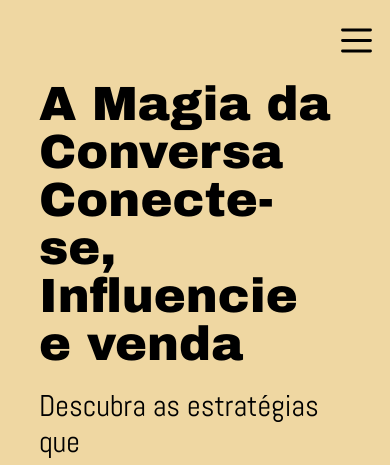
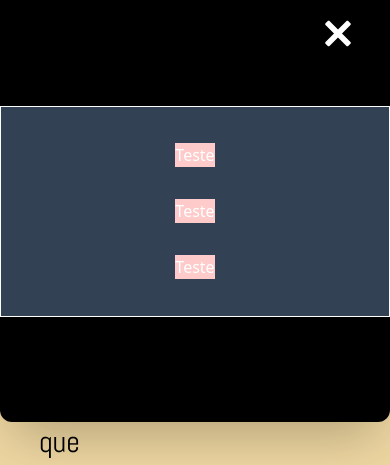
Before and after one commit to BekPiccoli/Livro_Daniel_NextJs, a Next.js app: page / in a window 390 px wide. Both pictures are taken after a click on the button 364 px from the left and 40 px from the top of the page. Shown: the top 465 px of the page. Built offline with nearby package versions, Linux system fonts and the light colour scheme.

Commit message:
Drop-down was added and is working, buttons are working too

```diff
--- a/src/components/header.js
+++ b/src/components/header.js
@@ -1,27 +1,21 @@
 "use client";
 import { useState, useEffect } from "react";
-
+import MenuIcon from "@/components/icons/Menu.js";
+import CloseIcon from "@/components/icons/Close.js";
 export default function Header() {
   const [isMenuOpen, setIsMenuOpen] = useState(false);
-  const screenWidth = window.screen.width;
+  const [screenWidth, setScreenWidth] = useState(0);
 
   useEffect(() => {
-    {
-      if (screenWidth > 768) {
-        setIsMenuOpen(false);
-      }
-    }
-  }),
-    [];
+    const handleResize = () => setScreenWidth(window.innerWidth);
+    window.addEventListener("resize", handleResize);
+    return () => window.removeEventListener("resize", handleResize);
+  }, []);
 
-  console.log("Menu: ", isMenuOpen);
-  console.log("Tela: ", screenWidth);
   return (
     <>
       <div
-        className={`flex items-center justify-end h-20 w-screen bg-[#EFD7A2] ${
-          isMenuOpen ? "bg-white" : "bg-[#EFD7A2] "
-        }`}
+        className={`flex items-center justify-end h-20 w-screen bg-[#EFD7A2] `}
       >
         <div className="hidden md:block">
           <div className="flex items-baseline space-x-8 mr-28">
@@ -41,29 +35,24 @@ export default function Header() {
         </div>
         <button
           onClick={() => setIsMenuOpen(!isMenuOpen)}
-          className="pr-4 fixed md:hidden "
+          className="pr-4 absolute top-4 right-4 z-50 md:hidden"
         >
-          <svg
-            xmlns="http://www.w3.org/2000/svg"
-            x="0px"
-            y="0px"
-            width="35"
-            height="35"
-            viewBox="0 0 50 50"
-          >
-            <path d="M 5 8 A 2.0002 2.0002 0 1 0 5 12 L 45 12 A 2.0002 2.0002 0 1 0 45 8 L 5 8 z M 5 23 A 2.0002 2.0002 0 1 0 5 27 L 45 27 A 2.0002 2.0002 0 1 0 45 23 L 5 23 z M 5 38 A 2.0002 2.0002 0 1 0 5 42 L 45 42 A 2.0002 2.0002 0 1 0 45 38 L 5 38 z"></path>
-          </svg>
+          {isMenuOpen ? <CloseIcon /> : <MenuIcon />}
         </button>
         <div
-          className={`absolute xl:hidden top-16  left-0 w-full bg-white flex flex-col items-center  transform transition-transform ${
-            isMenuOpen ? "block" : "hidden"
+          className={`fixed top-0 left-0 w-full h-1/2 bg-black flex flex-col items-center justify-center rounded-b-xl  shadow-2xl transition-all duration-500 ${
+            isMenuOpen
+              ? "opacity-100 translate-y-0"
+              : "opacity-0 -translate-y-full"
           } `}
-          style={{ transition: "transform 0.3s ease, opacity 0.3 ease" }}
         >
-          <ul className="space-y-8 md:hidden w-full flex flex-col items-center border-b-gray-300 border-cyan-400">
-            <li>Teste</li>
-            <li className="">Teste</li>
-            <li className="">Teste</li>
+          <ul
+            role="menu"
+            className=" space-y-8 md:hidden w-full h-1/2 flex flex-col items-center justify-center bg-slate-700 border border-white"
+          >
+            <li className="text-white bg-red-200">Teste</li>
+            <li className="text-white bg-red-200">Teste</li>
+            <li className="text-white bg-red-200">Teste</li>
           </ul>
         </div>
       </div>
--- /dev/null
+++ b/src/components/icons/Close.js
@@ -0,0 +1,15 @@
+export default function Close() {
+  return (
+    <svg
+      xmlns="http://www.w3.org/2000/svg"
+      viewBox="0 0 30 30"
+      style={{
+        fill: "#ffffff",
+        width: "40px",
+        height: "35px",
+      }}
+    >
+      <path d="M 7 4 C 6.744125 4 6.4879687 4.0974687 6.2929688 4.2929688 L 4.2929688 6.2929688 C 3.9019687 6.6839688 3.9019687 7.3170313 4.2929688 7.7070312 L 11.585938 15 L 4.2929688 22.292969 C 3.9019687 22.683969 3.9019687 23.317031 4.2929688 23.707031 L 6.2929688 25.707031 C 6.6839688 26.098031 7.3170313 26.098031 7.7070312 25.707031 L 15 18.414062 L 22.292969 25.707031 C 22.682969 26.098031 23.317031 26.098031 23.707031 25.707031 L 25.707031 23.707031 C 26.098031 23.316031 26.098031 22.682969 25.707031 22.292969 L 18.414062 15 L 25.707031 7.7070312 C 26.098031 7.3170312 26.098031 6.6829688 25.707031 6.2929688 L 23.707031 4.2929688 C 23.316031 3.9019687 22.682969 3.9019687 22.292969 4.2929688 L 15 11.585938 L 7.7070312 4.2929688 C 7.5115312 4.0974687 7.255875 4 7 4 z"></path>
+    </svg>
+  );
+}
--- /dev/null
+++ b/src/components/icons/Menu.js
@@ -0,0 +1,14 @@
+export default function Menu() {
+  return (
+    <svg
+      xmlns="http://www.w3.org/2000/svg"
+      x="0px"
+      y="0px"
+      width="35"
+      height="35"
+      viewBox="0 0 50 50"
+    >
+      <path d="M 5 8 A 2.0002 2.0002 0 1 0 5 12 L 45 12 A 2.0002 2.0002 0 1 0 45 8 L 5 8 z M 5 23 A 2.0002 2.0002 0 1 0 5 27 L 45 27 A 2.0002 2.0002 0 1 0 45 23 L 5 23 z M 5 38 A 2.0002 2.0002 0 1 0 5 42 L 45 42 A 2.0002 2.0002 0 1 0 45 38 L 5 38 z"></path>
+    </svg>
+  );
+}
```
